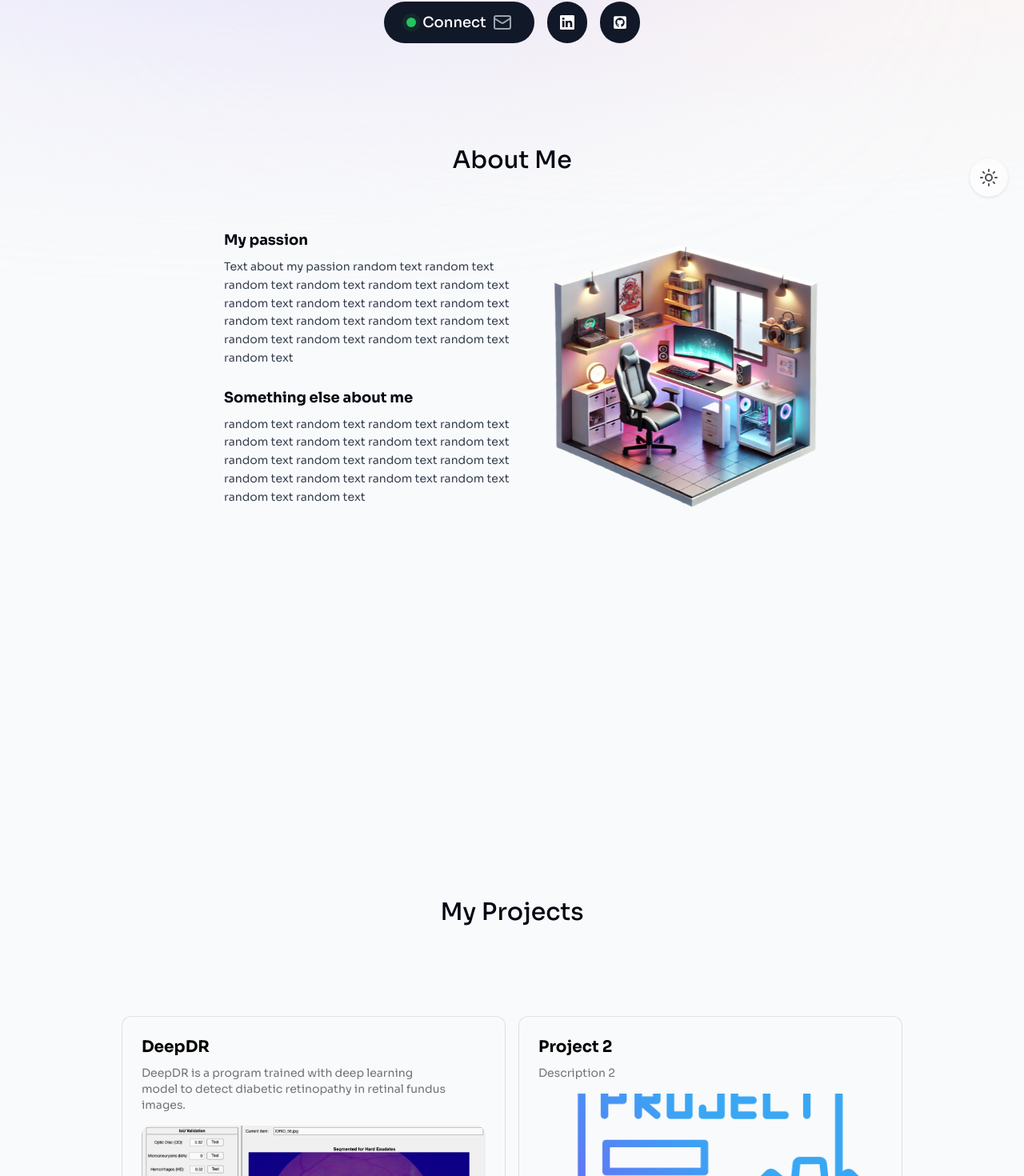
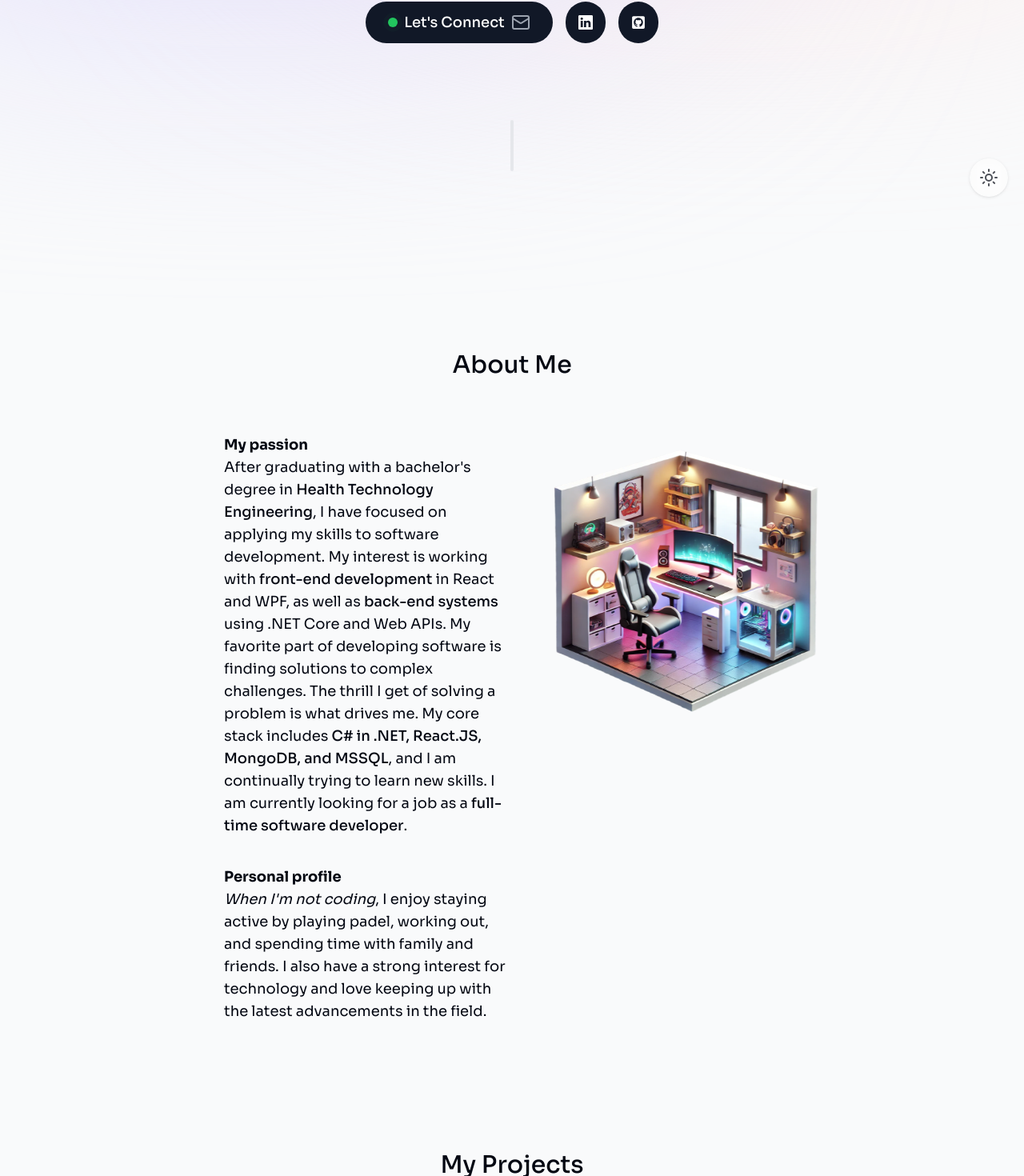
Before and after one commit to soerenmehlsen/portfolio, a Next.js app: page / in a window 1280 px wide. Shown: the part 534-2004 px from the top of the page at 80% size. Built offline with nearby package versions, Linux system fonts and the light colour scheme.

Commit message:
Updated about me section and UI changes

```diff
--- a/src/app/components/3dProject-card.tsx
+++ b/src/app/components/3dProject-card.tsx
@@ -1,7 +1,7 @@
 "use client";
 
 import Image from "next/image";
-import React, { useRef } from "react";
+import React, { useRef, useState } from "react";
 import { CardBody, CardContainer, CardItem } from "@/app/components/ui/3d-card";
 import Link from "next/link";
 import { ProjectInfo } from "@/app/lib/types";
@@ -9,9 +9,19 @@ import { motion, useScroll, useTransform } from "framer-motion";
 
 type ProjectCardProps = ProjectInfo;
 
+const ImageModal: React.FC<{ imageUrl: string; onClose: () => void }> = ({ imageUrl, onClose }) => (
+    <div className="fixed inset-0 z-50 flex items-center justify-center bg-black bg-opacity-75">
+        <div className="relative">
+            <button onClick={onClose} className="absolute top-2 right-2 text-black text-2xl">×</button>
+            <Image src={imageUrl} height="1000" width="1000" className="object-contain" alt="Full screen image" />
+        </div>
+    </div>
+);
+
 export default function ThreeDProjectCard({
                                               title, description, techStack, imageUrl, github, live
                                           }: ProjectCardProps) {
+    const [isModalOpen, setModalOpen] = useState(false);
     const ref = useRef<HTMLDivElement>(null);
     const { scrollYProgress } = useScroll({
         target: ref,
@@ -21,6 +31,7 @@ export default function ThreeDProjectCard({
     const opacityProgress = useTransform(scrollYProgress, [0, 1], [1, 1]);
 
     return (
+        <>
         <motion.div
             ref={ref}
             style={{ scale: scaleProgress, opacity: opacityProgress }}
@@ -50,6 +61,8 @@ export default function ThreeDProjectCard({
                             width="1000"
                             className="h-60 w-full object-cover rounded-xl group-hover/card:shadow-xl"
                             alt={title}
+                            onClick={() => setModalOpen(true)}
+
                         />
                     </CardItem>
                     <CardItem translateZ="60">
@@ -87,5 +100,6 @@ export default function ThreeDProjectCard({
                 </CardBody>
             </CardContainer>
         </motion.div>
+            {isModalOpen && <ImageModal imageUrl={imageUrl || '/upcoming-project.png'} onClose={() => setModalOpen(false)} />}</>
     );
 }
--- a/src/app/components/Hero.tsx
+++ b/src/app/components/Hero.tsx
@@ -59,7 +59,7 @@ const Hero = () => {
                         <span className="btn-ping"/>
                         <span className="btn-ping_dot"/>
                     </span>
-                    Connect <Mail color={"#9ca3af"}/>
+                    Let&apos;s Connect <Mail color={"#9ca3af"}/>
                 </Link>
 
                 <a
--- a/src/app/components/about.tsx
+++ b/src/app/components/about.tsx
@@ -33,24 +33,35 @@ export default function About() {
                                 <h3 className="font-bold mt-6">My passion</h3>
                                 </Fade>
                                 <Fade direction="up" delay={600} cascade damping={1e-1} triggerOnce={true}>
-                                <p className="mt-2 leading-relaxed text-sm text-gray-700 dark:text-white/70">Text about my passion random text
-                                    random text random text random text random
-                                    text random text random text random text random text
-                                    random text random text random text random text random text
-                                    random text random text random text random text random text
+                                    <p className="mb-3">
+                                        After graduating with a bachelor&apos;s degree in{" "}
+                                        <span className="font-medium">Health Technology Engineering</span>, I have
+                                        focused on applying my skills to software development. My interest is
+                                        working with{" "}
+                                        <span className="font-medium">front-end development</span> in React and WPF, as
+                                        well as{" "}
+                                        <span className="font-medium">back-end systems</span> using .NET Core and Web
+                                        APIs.{" "}
+                                       My favorite part of developing software is
+                                        finding solutions to complex challenges.
+                                        The thrill I get of solving a problem is what drives me. My core stack includes{" "}
+                                        <span className="font-medium">C# in .NET, React.JS, MongoDB, and MSSQL</span>,
+                                        and I am continually trying to learn new skills. I am currently looking for
+                                        a job as a{" "}
+                                        <span className="font-medium">full-time software developer</span>.
                                     </p>
                                 </Fade>
 
                                 <Fade direction="up" delay={800} cascade damping={1e-1} triggerOnce={true}>
-                                    <h3 className="font-bold mt-6">Something else about me</h3>
+                                    <h3 className="font-bold mt-6">Personal profile</h3>
                                 </Fade>
 
                                 <Fade direction="up" delay={1000} cascade damping={1e-1} triggerOnce={true}>
-                                <p className="mt-2 leading-relaxed text-sm text-gray-700 dark:text-white/70">
-                                    random text random text random text random
-                                    text random text random text random text random text
-                                    random text random text random text random text random text
-                                    random text random text random text random text random text
+                                    <p>
+                                        <span className="italic">When I&apos;m not coding</span>, I enjoy staying active by
+                                        playing padel, working out, and spending time with family and
+                                        friends. I also have a strong interest for technology and love keeping up with
+                                        the latest advancements in the field.
                                     </p>
                                 </Fade>
 
--- a/src/app/components/footer.tsx
+++ b/src/app/components/footer.tsx
@@ -9,7 +9,7 @@ export default function Footer() {
             <p className="text-xs">
                 <span className="font-semibold">About this website:</span> built with
                 React & Next.js, TypeScript, Tailwind CSS,
-                Framer Motion, React Email & Resend, Vercel hosting.
+                Framer Motion and Aceternity UI.
             </p>
         </footer>
     );
--- a/src/app/components/projects.tsx
+++ b/src/app/components/projects.tsx
@@ -7,7 +7,7 @@ import ThreeDProjectCard from "@/app/components/3dProject-card";
 export default function Projects() {
     const { ref } = useSectionInView("#projects", 0.1)
     return (
-        <section id="projects" ref={ref} className="scroll-mt-28 mb-28 sm:mt-80 ">
+        <section id="projects" ref={ref} className="scroll-mt-28 mb-28">
             <SectionHeading>
                 My Projects
             </SectionHeading>
--- /dev/null
+++ b/src/app/components/section-divider.tsx
@@ -0,0 +1,15 @@
+"use client";
+
+import React from "react";
+import { motion } from "framer-motion";
+
+export default function SectionDivider() {
+    return (
+        <motion.div
+            className="bg-gray-200 my-24 h-16 w-1 rounded-full hidden sm:block dark:bg-opacity-20"
+            initial={{ opacity: 0, y: 100 }}
+            animate={{ opacity: 1, y: 0 }}
+            transition={{ delay: 0.125 }}
+        ></motion.div>
+    );
+}
--- a/src/app/lib/data.ts
+++ b/src/app/lib/data.ts
@@ -41,8 +41,8 @@ export const projectsData: ProjectInfo[] = [
         live: "",
     },
     {
-        title: "Project 2",
-        description: "Description 2",
+        title: "Upcoming Project",
+        description: "Stay tuned for my upcoming project!",
         techStack: ["React", "TypeScript", "TailwindCSS"],
         imageUrl: "/upcoming-project.png",
         github: "https://github.com",
--- a/src/app/page.tsx
+++ b/src/app/page.tsx
@@ -4,11 +4,13 @@ import About from "@/app/components/about";
 import Projects from "@/app/components/projects";
 import Skills from "@/app/components/skills";
 import Experience from "@/app/components/experience";
+import SectionDivider from "@/app/components/section-divider";
 
 export default function Home() {
   return (
     <main className="flex flex-col items-center pt-20 md:pt-28 px-4">
       <Hero/>
+        <SectionDivider/>
         <About/>
         <Projects/>
         <Skills/>
```
Lines whose indentation alone changed are shown as unchanged.
